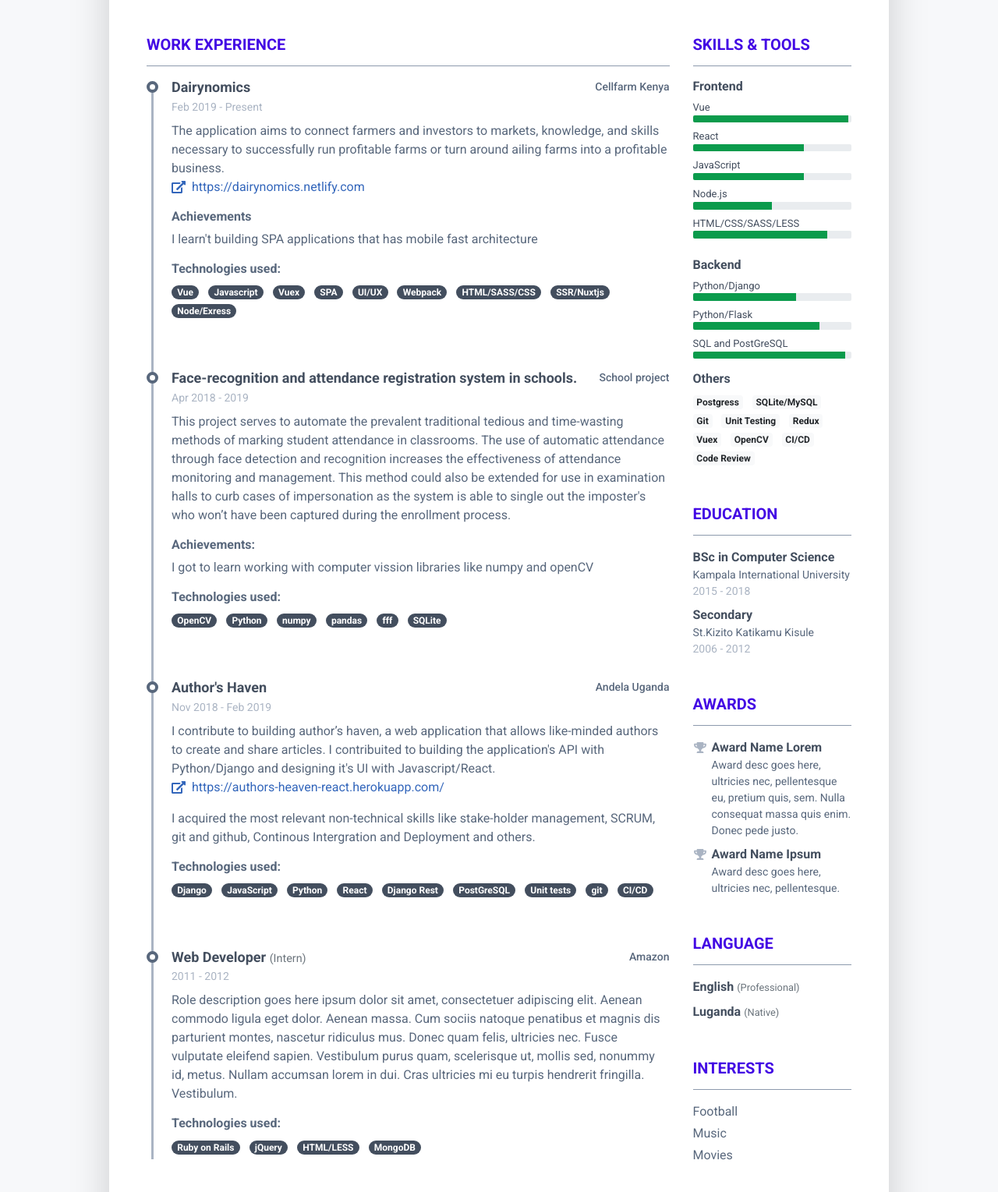
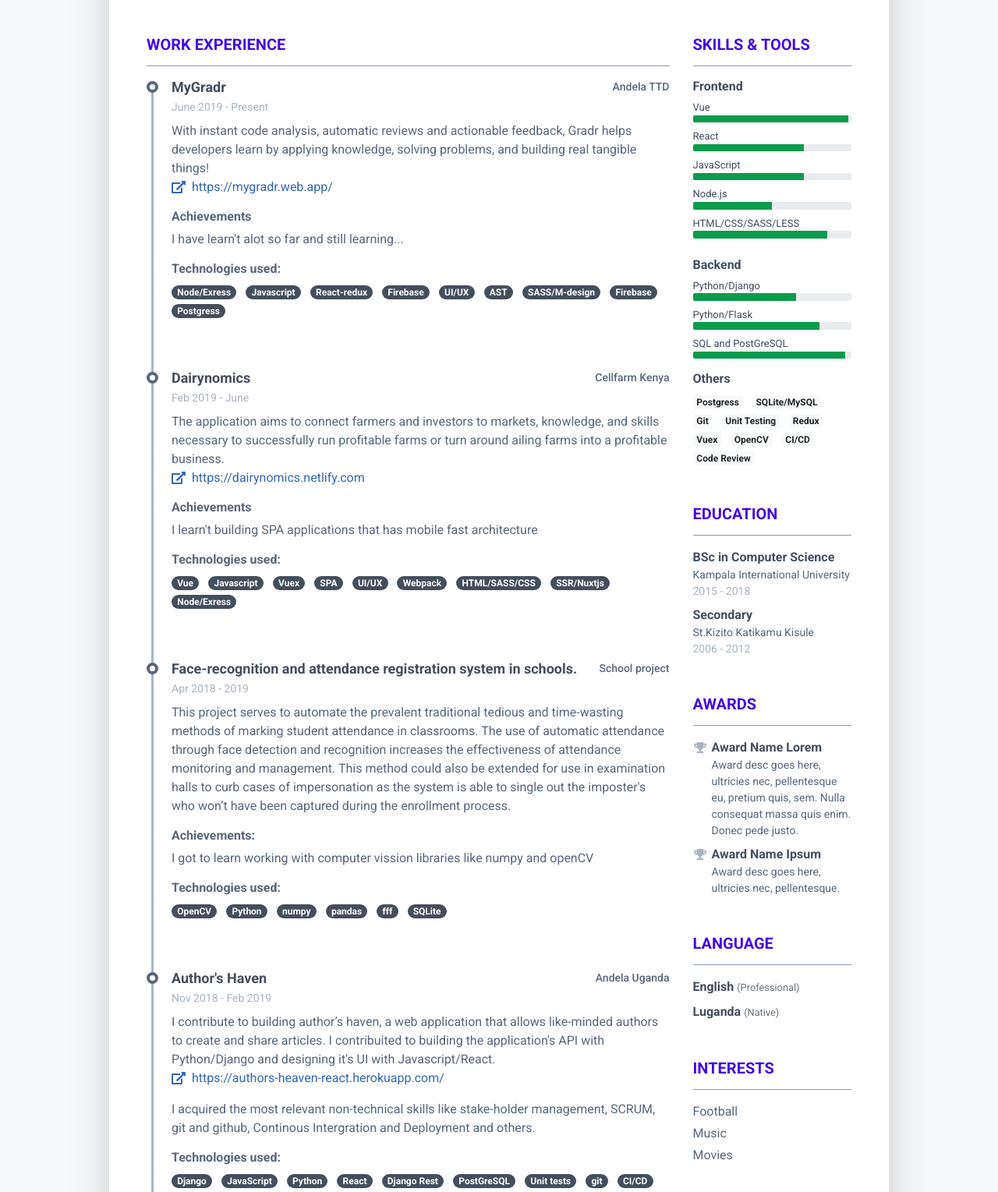
Before and after one commit to Kasulejoseph/josephkasule-me, a plain HTML site: page index.html in a window 1280 px wide. Shown: the part 453-1982 px from the top of the page at 78% size. Drawn offline with Linux system fonts and the light colour scheme.

Commit message:
add graddr profile

```diff
--- a/index.html
+++ b/index.html
@@ -76,6 +76,42 @@
 		<h2 class="resume-section-title text-uppercase font-weight-bold pb-3 mb-3">Work Experience</h2>
 		<div class="resume-section-content">
 			<div class="resume-timeline position-relative">
+
+
+			<article class="resume-timeline-item position-relative pb-5">
+
+					<div class="resume-timeline-item-header mb-2">
+						<div class="d-flex flex-column flex-md-row">
+							<h3 class="resume-position-title font-weight-bold mb-1">MyGradr</h3>
+							<div class="resume-company-name ml-auto">Andela TTD</div>
+						</div><!--//row-->
+						<div class="resume-position-time">June 2019 - Present</div>
+					</div><!--//resume-timeline-item-header-->
+					<div class="resume-timeline-item-desc">
+						<p>
+						With instant code analysis, automatic reviews and actionable feedback,
+						Gradr helps developers learn by applying knowledge, solving problems, and building real tangible things!
+						<br>
+						<i class="fas fa-external-link-alt mr-2" style="color:rgb(51,102,187)"> </i><a href="#" style="color: rgb(51,102,187)">https://mygradr.web.app/</a>
+						</p>
+						<h4 class="resume-timeline-item-desc-heading font-weight-bold">Achievements</h4>
+						<p>I have learn't alot so far and still learning... </p>
+						<h4 class="resume-timeline-item-desc-heading font-weight-bold">Technologies used:</h4>
+						<ul class="list-inline">
+							<li class="list-inline-item"><span class="badge badge-primary badge-pill">Node/Exress</span></li>
+							<li class="list-inline-item"><span class="badge badge-primary badge-pill">Javascript</span></li>
+							<li class="list-inline-item"><span class="badge badge-primary badge-pill">React-redux</span></li>
+							<li class="list-inline-item"><span class="badge badge-primary badge-pill">Firebase</span></li>
+							<li class="list-inline-item"><span class="badge badge-primary badge-pill">UI/UX</span></li>
+							<li class="list-inline-item"><span class="badge badge-primary badge-pill">AST</span></li>
+							<li class="list-inline-item"><span class="badge badge-primary badge-pill">SASS/M-design</span></li>
+							<li class="list-inline-item"><span class="badge badge-primary badge-pill">Firebase</span></li>
+							<li class="list-inline-item"><span class="badge badge-primary badge-pill">Postgress</span></li>
+						</ul>
+					</div><!--//resume-timeline-item-desc-->
+
+				</article>
+
 					<article class="resume-timeline-item position-relative pb-5">
 
 							<div class="resume-timeline-item-header mb-2">
@@ -83,7 +119,7 @@
 									<h3 class="resume-position-title font-weight-bold mb-1">Dairynomics</h3>
 									<div class="resume-company-name ml-auto">Cellfarm Kenya</div>
 								</div><!--//row-->
-								<div class="resume-position-time">Feb 2019 - Present</div>
+								<div class="resume-position-time">Feb 2019 - June</div>
 							</div><!--//resume-timeline-item-header-->
 							<div class="resume-timeline-item-desc">
 								<p>
@@ -177,17 +213,17 @@
 
 					<div class="resume-timeline-item-header mb-2">
 						<div class="d-flex flex-column flex-md-row">
-							<h3 class="resume-position-title font-weight-bold mb-1">Web Developer <small class="text-muted">(Intern)</small></h3>
-							<div class="resume-company-name ml-auto">Amazon</div>
+							<h3 class="resume-position-title font-weight-bold mb-1">Fast Food Fast <small class="text-muted">(FullStack)</small></h3>
+							<div class="resume-company-name ml-auto">Andela</div>
 						</div><!--//row-->
-						<div class="resume-position-time">2011 - 2012</div>
+						<div class="resume-position-time">August 2018 - Nov 2018</div>
 					</div><!--//resume-timeline-item-header-->
 					<div class="resume-timeline-item-desc">
 						<p>Role description goes here ipsum dolor sit amet, consectetuer adipiscing elit. Aenean commodo ligula eget dolor. Aenean massa. Cum sociis natoque penatibus et magnis dis parturient montes, nascetur ridiculus mus. Donec quam felis, ultricies nec. Fusce vulputate eleifend sapien. Vestibulum purus quam, scelerisque ut, mollis sed, nonummy id, metus. Nullam accumsan lorem in dui. Cras ultricies mi eu turpis hendrerit fringilla. Vestibulum.</p>
 						<h4 class="resume-timeline-item-desc-heading font-weight-bold">Technologies used:</h4>
 						<ul class="list-inline">
-							<li class="list-inline-item"><span class="badge badge-primary badge-pill">Ruby on Rails</span></li>
-							<li class="list-inline-item"><span class="badge badge-primary badge-pill">jQuery</span></li>
+							<li class="list-inline-item"><span class="badge badge-primary badge-pill">Python/Fask</span></li>
+							<li class="list-inline-item"><span class="badge badge-primary badge-pill">Vanilla JS</span></li>
 							<li class="list-inline-item"><span class="badge badge-primary badge-pill">HTML/LESS</span></li>
 							<li class="list-inline-item"><span class="badge badge-primary badge-pill">MongoDB</span></li>
 						</ul>
@@ -197,10 +233,6 @@
 
 
 			</div><!--//resume-timeline-->
-
-
-
-
 
 
 		</div>
```
